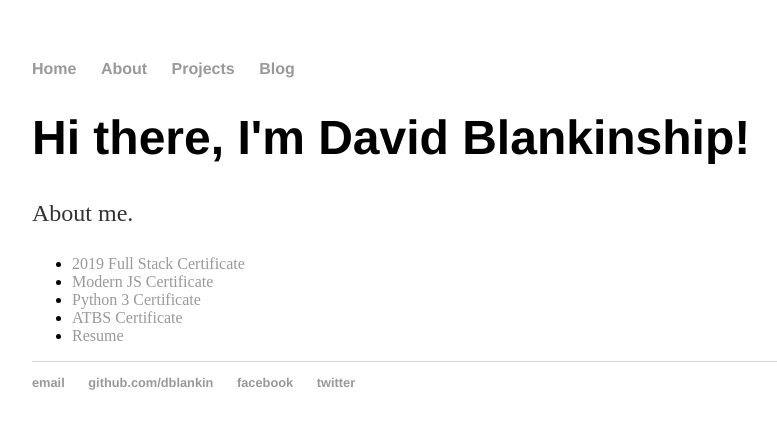
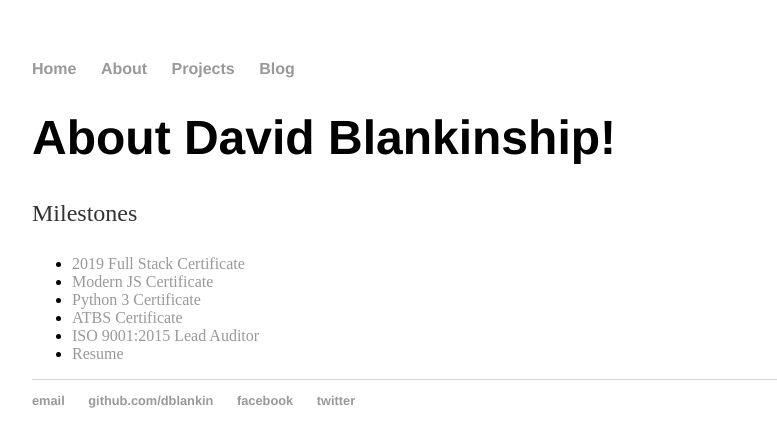
Before and after one commit to dblankin/dblankin.github.io, a Jekyll site: the page built from about/index.html, in a window 1280 px wide. Shown: the top 447 px of the page, without its empty margins (160-937 px from the left). Built offline with Jekyll 4.4.1, drawn with Linux system fonts in a browser that asks for light colours.

Commit message:
Update index.html
added lead auditor certificate

```diff
--- a/about/index.html
+++ b/about/index.html
@@ -3,13 +3,14 @@ layout: default
 title: About
 ---
 <div class="blurb">
-	<h1>Hi there, I'm David Blankinship!</h1>
-	<p>About me. </p>
+	<h1>About David Blankinship!</h1>
+	<p>Milestones </p>
 	<ul>
 	<li><a href="https://dblankin.github.io/about/2019 Full Stack.pdf">2019 Full Stack Certificate</a></li>
 	<li><a href="https://dblankin.github.io/about/Modern JS from the Beginning.pdf">Modern JS Certificate</a></li>
 	<li><a href="https://dblankin.github.io/about/Python3 Certificate.pdf">Python 3 Certificate</a></li>
 	<li><a href="https://dblankin.github.io/about/ATBS Certificate.pdf">ATBS Certificate</a></li>
+	<li><a href="https://dblankin.github.io/about/ISO 9001-2015 Lead Auditor Certificate.pdf">ISO 9001:2015 Lead Auditor</a></li>
 	<li><a href="https://dblankin.github.io/about/David Blankinship Resume.pdf">Resume</a>
 	</ul>
 
```
